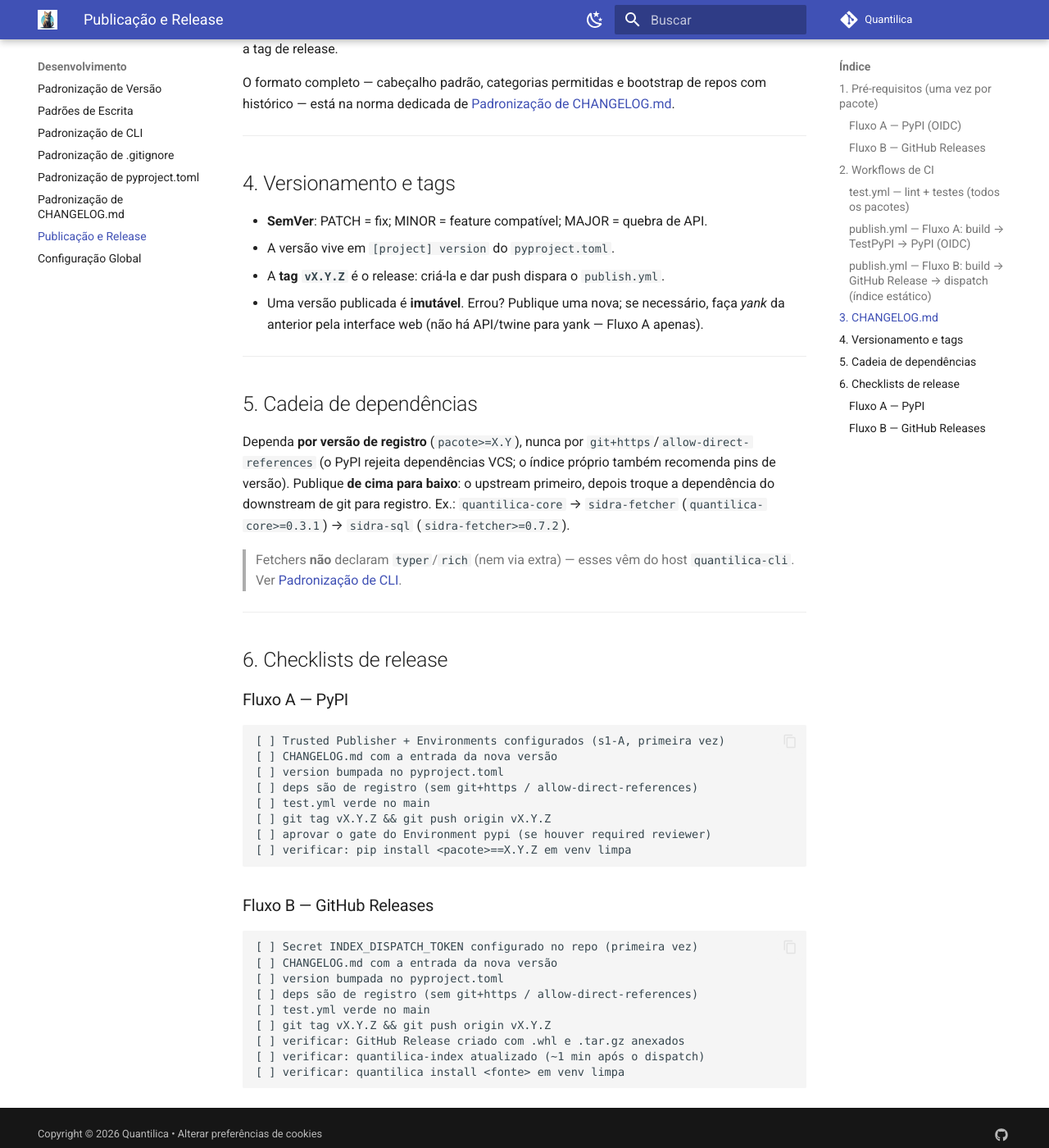
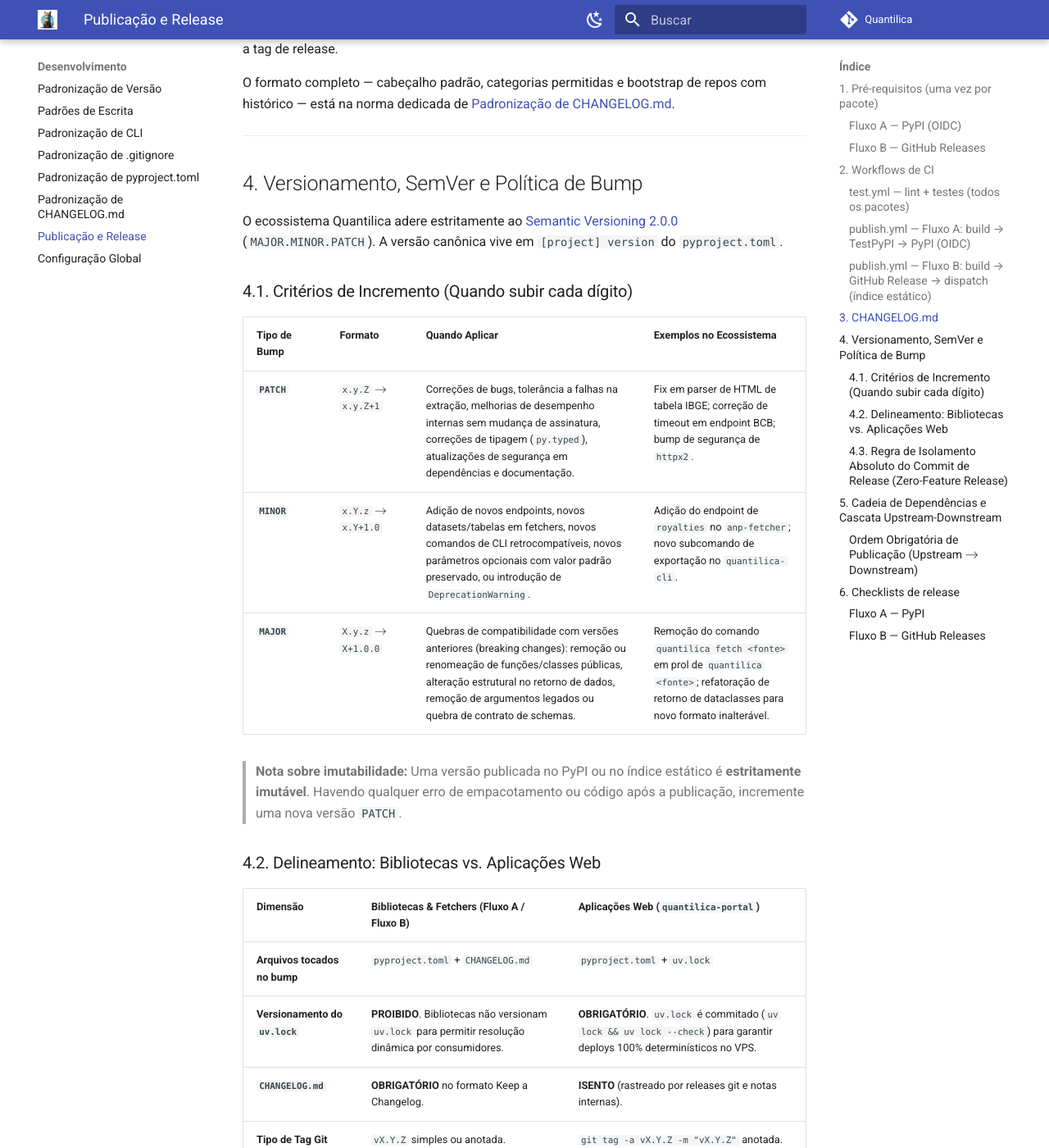
Before and after one commit to Quantilica/docs, an MkDocs documentation site: the page built from docs/normas/publicacao.md, in a window 1280 px wide and 1400 px high, scrolled down 5728 px. Shown: the whole window at 82% size. Built offline with MkDocs 1.6.1 and Material for MkDocs 9.7.7, drawn with Linux system fonts in a browser that asks for light colours; some web fonts are replaced; comment, search, counter and statistics services are not loaded; some of the changed text lies outside the part shown.

Commit message:
docs(normas): formalizar politica canonica de bump de versao semver, lockfiles e isolamento de commits

````diff
--- a/docs/normas/publicacao.md
+++ b/docs/normas/publicacao.md
@@ -237,18 +237,58 @@
 
 ---
 
-## 4. Versionamento e tags
+## 4. Versionamento, SemVer e Política de Bump
 
-- **SemVer**: PATCH = fix; MINOR = feature compatível; MAJOR = quebra de API.
-- A versão vive em `[project] version` do `pyproject.toml`.
-- A **tag `vX.Y.Z`** é o release: criá-la e dar push dispara o `publish.yml`.
-- Uma versão publicada é **imutável**. Errou? Publique uma nova; se necessário, faça *yank* da anterior pela interface web (não há API/twine para yank — Fluxo A apenas).
+O ecossistema Quantilica adere estritamente ao [Semantic Versioning 2.0.0](https://semver.org/lang/pt-BR/) (`MAJOR.MINOR.PATCH`). A versão canônica vive em `[project] version` do `pyproject.toml`.
+
+### 4.1. Critérios de Incremento (Quando subir cada dígito)
+
+| Tipo de Bump | Formato | Quando Aplicar | Exemplos no Ecossistema |
+|---|---|---|---|
+| **`PATCH`** | `x.y.Z` $\to$ `x.y.Z+1` | Correções de bugs, tolerância a falhas na extração, melhorias de desempenho internas sem mudança de assinatura, correções de tipagem (`py.typed`), atualizações de segurança em dependências e documentação. | Fix em parser de HTML de tabela IBGE; correção de timeout em endpoint BCB; bump de segurança de `httpx2`. |
+| **`MINOR`** | `x.Y.z` $\to$ `x.Y+1.0` | Adição de novos endpoints, novos datasets/tabelas em fetchers, novos comandos de CLI retrocompatíveis, novos parâmetros opcionais com valor padrão preservado, ou introdução de `DeprecationWarning`. | Adição do endpoint de `royalties` no `anp-fetcher`; novo subcomando de exportação no `quantilica-cli`. |
+| **`MAJOR`** | `X.y.z` $\to$ `X+1.0.0` | Quebras de compatibilidade com versões anteriores (breaking changes): remoção ou renomeação de funções/classes públicas, alteração estrutural no retorno de dados, remoção de argumentos legados ou quebra de contrato de schemas. | Remoção do comando `quantilica fetch <fonte>` em prol de `quantilica <fonte>`; refatoração de retorno de dataclasses para novo formato inalterável. |
+
+> **Nota sobre imutabilidade:** Uma versão publicada no PyPI ou no índice estático é **estritamente imutável**. Havendo qualquer erro de empacotamento ou código após a publicação, incremente uma nova versão `PATCH`.
+
+### 4.2. Delineamento: Bibliotecas vs. Aplicações Web
+
+| Dimensão | Bibliotecas & Fetchers (Fluxo A / Fluxo B) | Aplicações Web (`quantilica-portal`) |
+|---|---|---|
+| **Arquivos tocados no bump** | `pyproject.toml` + `CHANGELOG.md` | `pyproject.toml` + `uv.lock` |
+| **Versionamento do `uv.lock`** | **PROIBIDO**. Bibliotecas não versionam `uv.lock` para permitir resolução dinâmica por consumidores. | **OBRIGATÓRIO**. `uv.lock` é commitado (`uv lock && uv lock --check`) para garantir deploys 100% determinísticos no VPS. |
+| **`CHANGELOG.md`** | **OBRIGATÓRIO** no formato Keep a Changelog. | **ISENTO** (rastreado por releases git e notas internas). |
+| **Tipo de Tag Git** | `vX.Y.Z` simples ou anotada. | `git tag -a vX.Y.Z -m "vX.Y.Z"` anotada. |
+
+### 4.3. Regra de Isolamento Absoluto do Commit de Release (Zero-Feature Release)
+
+Nunca misture código de funcionalidades (`feat`, `fix`, `refactor`) no mesmo commit que realiza o bump de versão:
+
+1. **Commit de Funcionalidade:** Adicione e commite todas as implementações (`git add .` e `git commit -m "feat/fix: ..."`). A working tree deve ficar **100% limpa**.
+2. **Commit Exclusivo de Release:** Altere apenas os arquivos de metadados (`pyproject.toml` + `CHANGELOG.md` em pacotes; `pyproject.toml` + `uv.lock` em apps) e faça o commit dedicado:
+   ```bash
+   git add pyproject.toml CHANGELOG.md
+   git commit -m "release: vX.Y.Z"
+   ```
+3. **Criação e Push de Tags:**
+   ```bash
+   git tag vX.Y.Z
+   git push origin main && git push origin vX.Y.Z
+   ```
 
 ---
 
-## 5. Cadeia de dependências
+## 5. Cadeia de Dependências e Cascata Upstream-Downstream
 
-Dependa **por versão de registro** (`pacote>=X.Y`), nunca por `git+https`/`allow-direct-references` (o PyPI rejeita dependências VCS; o índice próprio também recomenda pins de versão). Publique **de cima para baixo**: o upstream primeiro, depois troque a dependência do downstream de git para registro. Ex.: `quantilica-core` → `sidra-fetcher` (`quantilica-core>=0.3.1`) → `sidra-sql` (`sidra-fetcher>=0.7.2`).
+Dependa **sempre por versão de registro** (`pacote>=X.Y`), nunca por `git+https`/`allow-direct-references`.
+
+### Ordem Obrigatória de Publicação (Upstream $\to$ Downstream)
+Quando uma funcionalidade afetar múltiplos pacotes interdependentes (ex: uma alteração em `quantilica-core` que é consumida por `quantilica-analytics` e depois por `sidra-fetcher`):
+1. Faça o release e push da tag do pacote upstream (`quantilica-core`).
+2. **Aguarde a conclusão do workflow de CI/CD** (PyPI ou GitHub Release + `quantilica-index`) e certifique-se de que a nova versão já está resolúvel no índice.
+3. Somente então atualize o pin mínimo no `pyproject.toml` do pacote downstream (ex: `quantilica-core>=0.5.0`), teste localmente e proceda com o release do downstream.
+
+> **Atenção:** Atualizar o pin downstream antes da publicação do upstream fará com que o workflow `test.yml` ou `publish.yml` do downstream falhe no GitHub Actions por pacote não encontrado.
 
 > Fetchers **não** declaram `typer`/`rich` (nem via extra) — esses vêm do host `quantilica-cli`. Ver [Padronização de CLI](cli-fetchers.md).
 
````
Also changed, not shown: docs/normas/changelog.md (+7 -8 lines), docs/normas/pyproject.md (+4 -0 lines).
